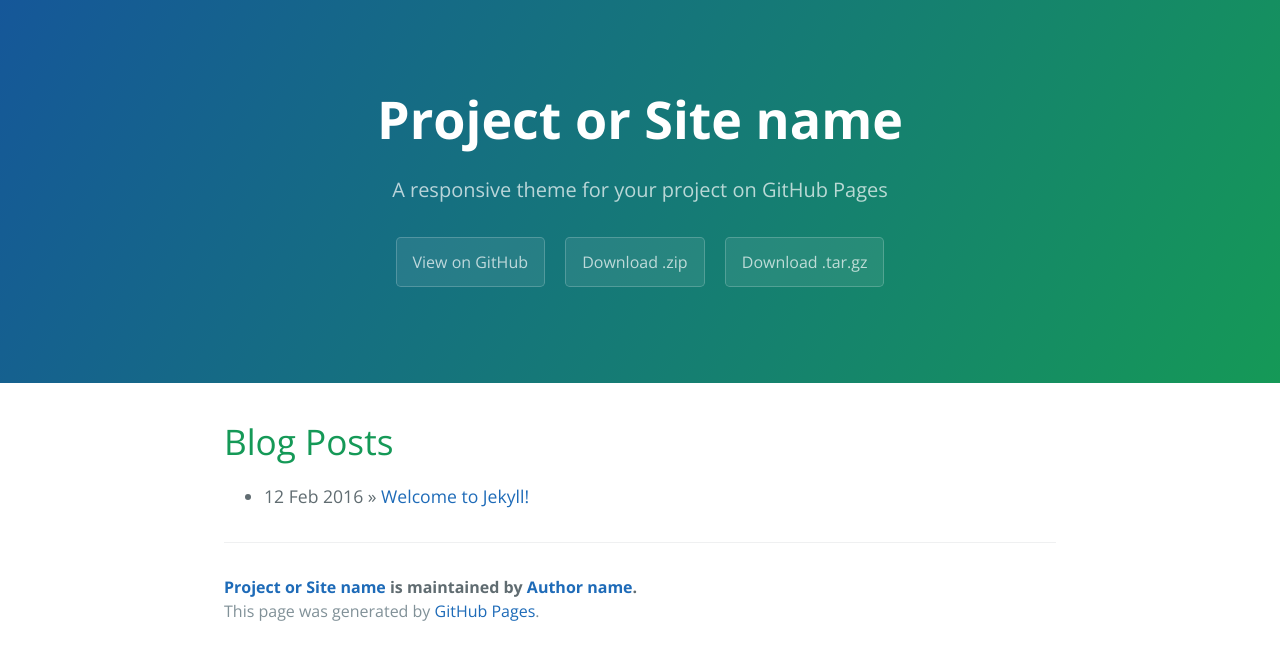
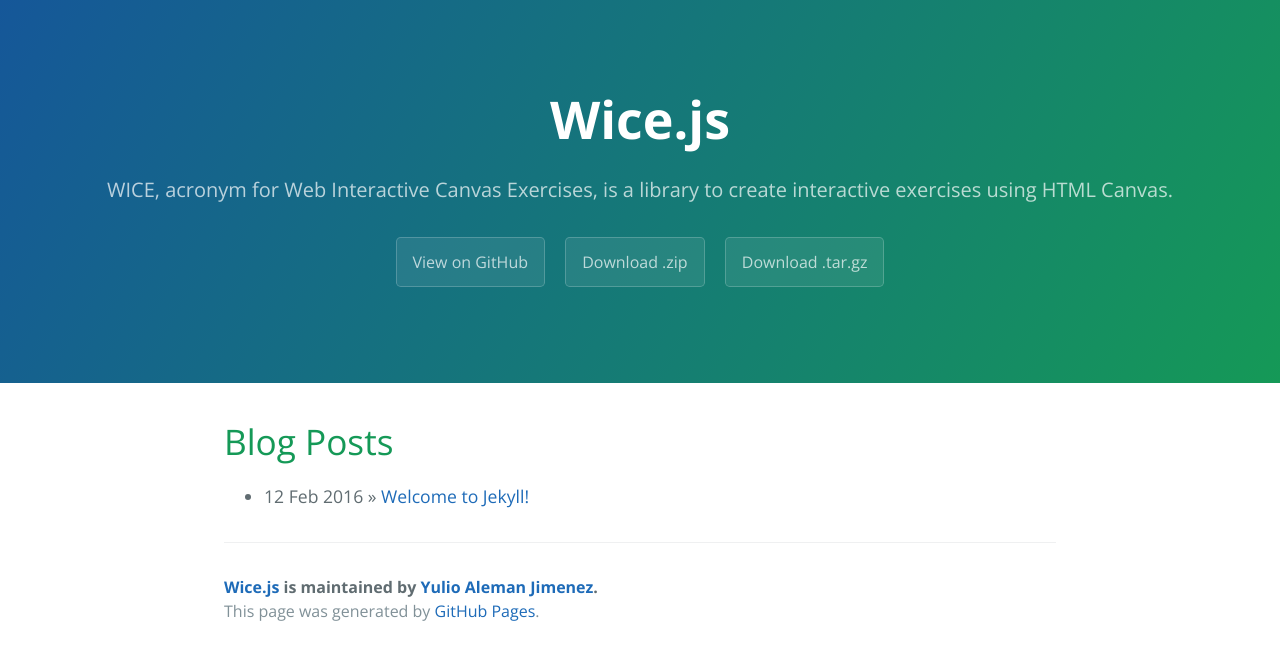
Before and after one commit to yulioaj290/wice.js, a Jekyll site: the page built from docs/index.html, in a window 1280 px wide. Shown: the top 660 px of the page. Built offline with Jekyll 4.4.1, drawn with Linux system fonts in a browser that asks for light colours; the list of posts is cut into pages by our own code.

Commit message:
[UPDATE] Updated config jekyll website for docs.

```diff
--- a/docs/Gemfile
+++ b/docs/Gemfile
@@ -7,3 +7,4 @@
 gem 'jekyll-paginate'
 gem 'kramdown'
 gem 'pygments.rb'
+gem 'github-pages', group: :jekyll_plugins
--- a/docs/_config.yml
+++ b/docs/_config.yml
@@ -1,16 +1,18 @@
 # Setup
 theme: jekyll-theme-cayman
 
-title:        Project or Site name
-tagline:      A responsive theme for your project on GitHub Pages
+title:        Wice.js
+tagline:      WICE, acronym for Web Interactive Canvas Exercises, is a library to create interactive exercises using HTML Canvas.
+description:  WICE, acronym for Web Interactive Canvas Exercises, is a library to create interactive exercises using HTML Canvas.
 baseurl:      ""
 paginate:     1
 locale:       "en"
+show_downloads: true
 
 # About/contact
 author:
-  name:       Author name
-  url:        http://yourhomepage.com
+  name:       Yulio Aleman Jimenez
+  url:        https://github.com/yulioaj290
 
 # Gems
 gems:
```
Also changed, not shown: docs/Gemfile.lock.
